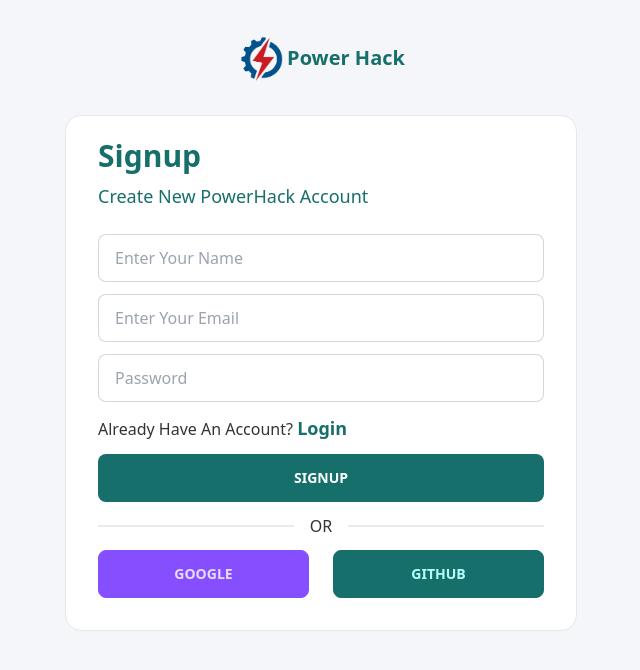
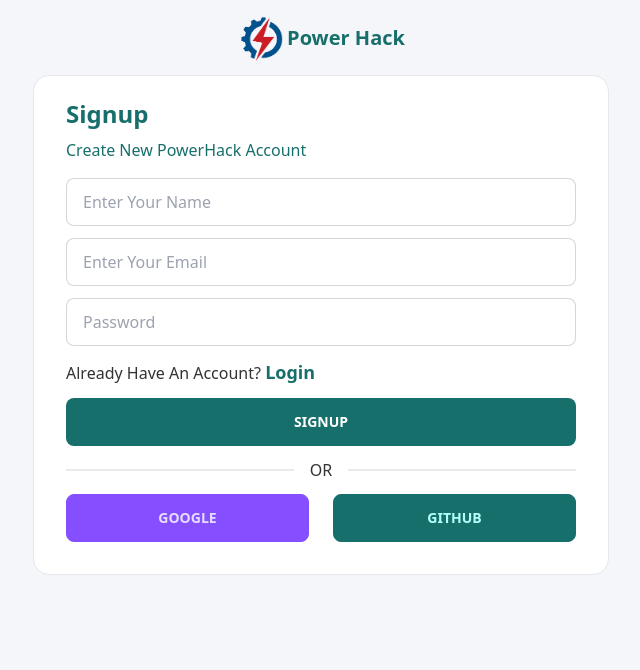
Before and after one commit to AhshanHabib26/power-hack-client, a React (Create React App) app: page /signup in a window 1280 px wide. Shown: the top 670 px of the page, without its empty margins (319-959 px from the left). Built offline with nearby package versions, Linux system fonts and the light colour scheme.

Commit message:
Space Decrease

```diff
--- a/src/Components/Register/Login/Login.js
+++ b/src/Components/Register/Login/Login.js
@@ -37,16 +37,16 @@ const Login = () => {
 
   return (
     <div className=" bg-neutral min-h-screen">
-      <div className="flex justify-center items-center mb-8 pt-8">
+      <div className="flex justify-center items-center mb-3 pt-3">
         <img className="w-[50px]" src={LogoImg} alt="" />
         <h1 className=" text-xl font-extrabold text-secondary ">Power Hack</h1>
       </div>
-      <div class="card max-w-lg mx-auto bg-base-100 border">
+      <div class="card max-w-xl mx-auto bg-base-100 border">
         <div className="card-body">
           <h1 className=" text-3xl mt-[-10px]  font-semibold text-secondary">
             Login
           </h1>
-          <p className=" text-lg text-secondary mb-4">
+          <p className=" text-md text-secondary mb-2">
             Access PowerHack using your Email and Password.
           </p>
           <div>
--- a/src/Components/Register/Signup/Signup.js
+++ b/src/Components/Register/Signup/Signup.js
@@ -50,19 +50,19 @@ const Signup = () => {
     <div>
       <div>
         <div className="min-h-screen  bg-neutral">
-          <div className="flex justify-center items-center mb-8 pt-8">
+          <div className="flex justify-center items-center mb-3 pt-3">
             <img className="w-[50px]" src={LogoImg} alt="" />
             <h1 className=" text-xl font-extrabold text-secondary ">
               Power Hack
             </h1>
           </div>
 
-          <div className="card max-w-lg mx-auto bg-base-100 border">
+          <div className="card max-w-xl mx-auto bg-base-100 border">
             <div className="card-body">
-              <h1 className=" text-3xl mt-[-10px]  font-semibold text-secondary">
+              <h1 className=" text-2xl mt-[-10px]  font-semibold text-secondary">
                 Signup
               </h1>
-              <p className=" text-lg text-secondary mb-4">
+              <p className=" text-md text-secondary mb-2">
                 Create New PowerHack Account
               </p>
               <div>
```
Also changed, not shown: firebase.json (added), 1 other file (tests, documents, lock files or other folders).
